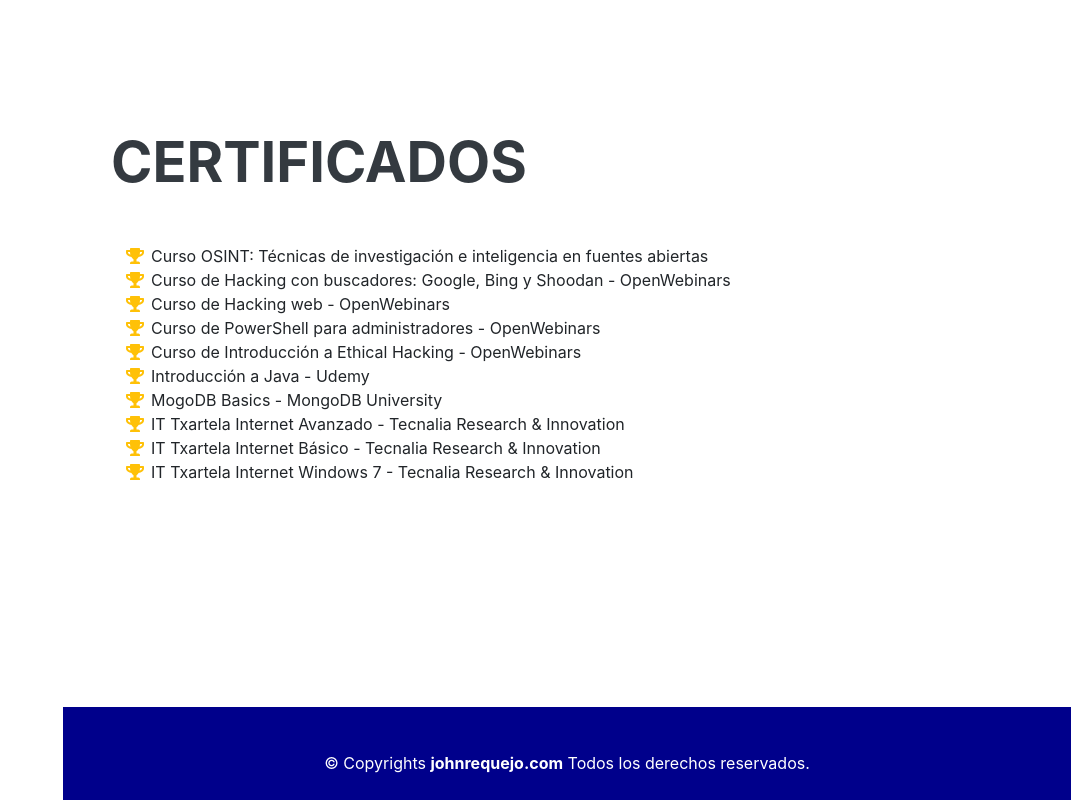
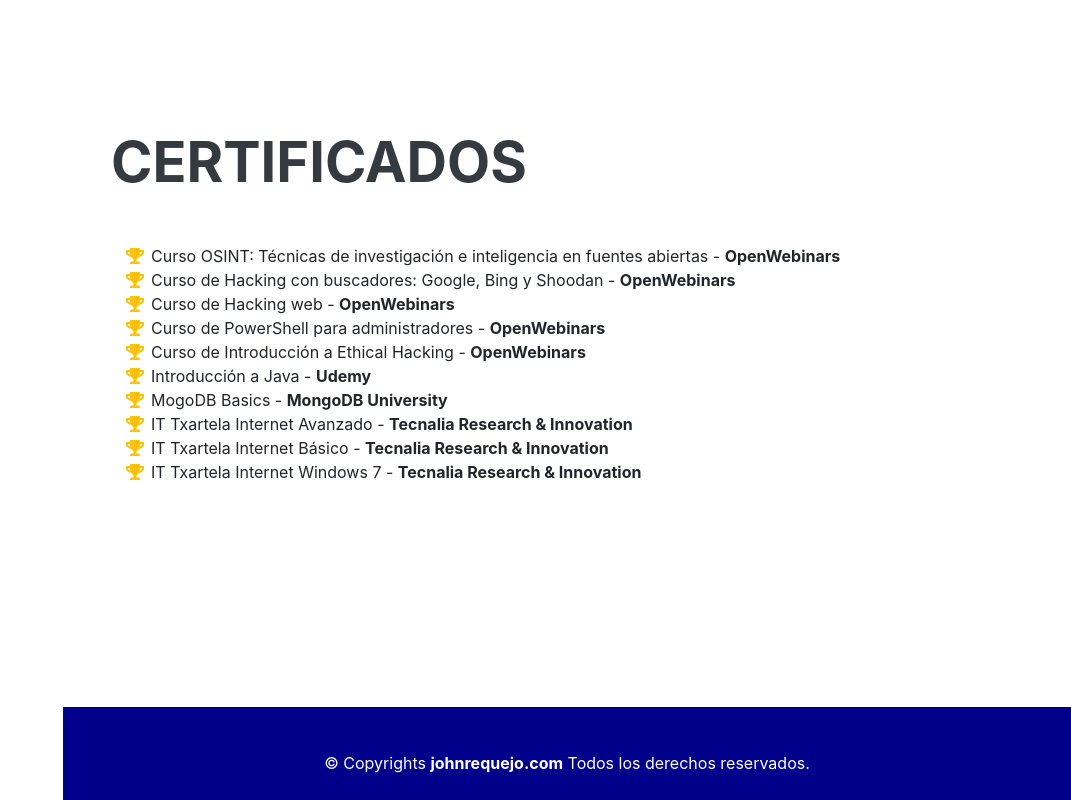
Before and after one commit to JohnRequejoLopez/CURRICULUMVITAE_WEBGUNEA, a plain HTML site: page index.html in a window 1280 px wide. Shown: the part 3623-4423 px from the top of the page, without its empty margins (209-1280 px from the left). Drawn offline with Linux system fonts and the light colour scheme; a web font is replaced by a local one.

Commit message:
Update index.html

```diff
--- a/index.html
+++ b/index.html
@@ -256,36 +256,36 @@
         <ul class="fa-ul mb-0">
           <li>
             <i class="fa-li fa fa-trophy text-warning"></i>
-               Curso OSINT: Técnicas de investigación e inteligencia en fuentes abiertas</li>
+               Curso OSINT: Técnicas de investigación e inteligencia en fuentes abiertas - <b>OpenWebinars</b></li>
           <li>
             <i class="fa-li fa fa-trophy text-warning"></i>
-            Curso de Hacking con buscadores: Google, Bing y Shoodan - OpenWebinars</li>
+            Curso de Hacking con buscadores: Google, Bing y Shoodan - <b>OpenWebinars</b></li>
           <li>
             <i class="fa-li fa fa-trophy text-warning"></i>
-            Curso de Hacking web - OpenWebinars</li>
+            Curso de Hacking web - <b>OpenWebinars</b></li>
             <li>
               <li>
             <i class="fa-li fa fa-trophy text-warning"></i>
-            Curso de PowerShell para administradores - OpenWebinars</li>
+            Curso de PowerShell para administradores - <b>OpenWebinars</b></li>
             <li>
           <li>
             <i class="fa-li fa fa-trophy text-warning"></i>
-            Curso de Introducción a Ethical Hacking - OpenWebinars</li>
+            Curso de Introducción a Ethical Hacking - <b>OpenWebinars</b></li>
             <li>
             <i class="fa-li fa fa-trophy text-warning"></i>
-            Introducción a Java - Udemy</li>
+              Introducción a Java - <b>Udemy</b></li>
           <li>
             <i class="fa-li fa fa-trophy text-warning"></i>
-            MogoDB Basics - MongoDB University</li>
+            MogoDB Basics - <b>MongoDB University</b></li>
           <li>
             <i class="fa-li fa fa-trophy text-warning"></i>
-            IT Txartela Internet Avanzado - Tecnalia Research & Innovation</li>
+            IT Txartela Internet Avanzado - <b>Tecnalia Research & Innovation</b></li>
           <li>
             <i class="fa-li fa fa-trophy text-warning"></i>
-            IT Txartela Internet Básico - Tecnalia Research & Innovation</li>
+            IT Txartela Internet Básico - <b>Tecnalia Research & Innovation</b></li>
           <li>
             <i class="fa-li fa fa-trophy text-warning"></i>
-            IT Txartela Internet Windows 7 - Tecnalia Research & Innovation</li>
+            IT Txartela Internet Windows 7 - <b>Tecnalia Research & Innovation</b></li>
          <!-- <li>
             <i class="fa-li fa fa-trophy text-warning"></i>
             1<sup></sup>
```
